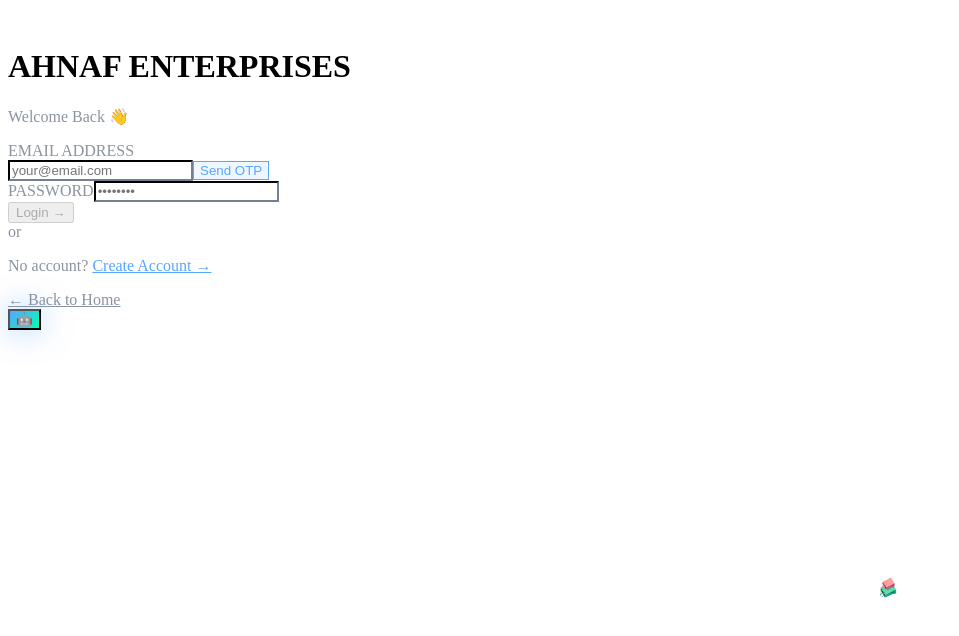
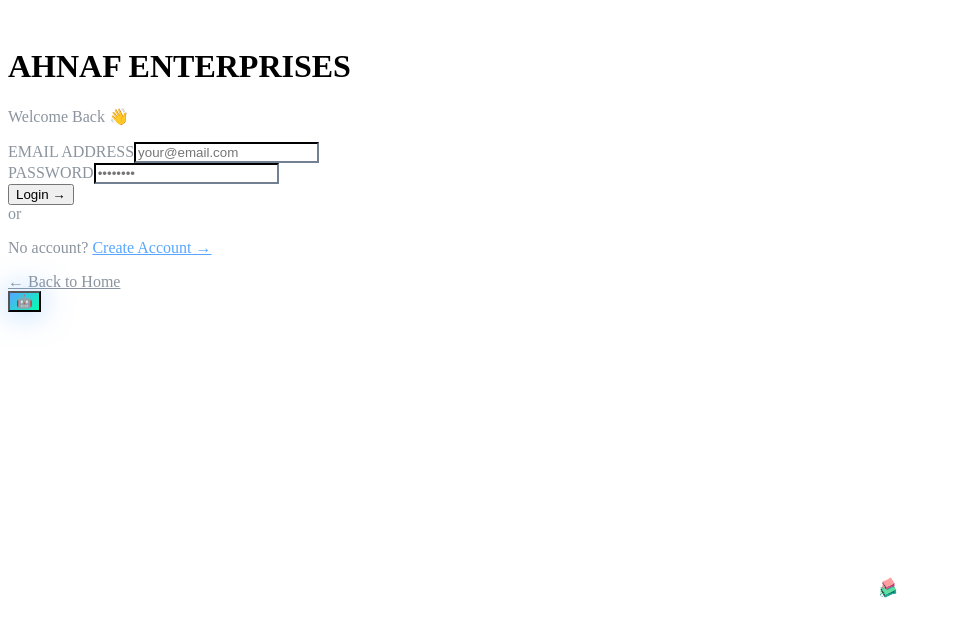
Before and after one commit to mohamedemaan/ahnaf-co, a React (Vite) app in the folder client/client/: page /login in a window 1280 px wide. Shown: the top 636 px of the page, without its empty margins (0-959 px from the left). Built offline with nearby package versions, Linux system fonts and the light colour scheme.

Commit message:
Remove OTP from Login page

```diff
--- a/client/client/src/pages/Login.jsx
+++ b/client/client/src/pages/Login.jsx
@@ -10,33 +10,12 @@ function Login() {
   const [formData, setFormData] = useState({
     email: "",
     password: "",
-    otp: "",
   });
-  const [otpSent, setOtpSent] = useState(false);
   const [loading, setLoading] = useState(false);
   const [focused, setFocused] = useState("");
 
   const handleChange = (e) => {
     setFormData({ ...formData, [e.target.name]: e.target.value });
-  };
-
-  const sendOtp = async () => {
-    if (!formData.email) {
-      alert("Email enter pannu!");
-      return;
-    }
-    try {
-      setLoading(true);
-      await axios.post(`${API}/api/auth/send-otp`, {
-        email: formData.email,
-      });
-      setOtpSent(true);
-      alert("OTP sent! 📧");
-    } catch {
-      alert("OTP failed ❌");
-    } finally {
-      setLoading(false);
-    }
   };
 
   const loginUser = async (e) => {
@@ -126,7 +105,7 @@ function Login() {
         {/* Form */}
         <form onSubmit={loginUser}>
 
-          {/* Email + OTP */}
+          {/* Email */}
           <motion.div
             initial={{ opacity: 0, x: -20 }}
             animate={{ opacity: 1, x: 0 }}
@@ -139,7 +118,6 @@ function Login() {
             >
               EMAIL ADDRESS
             </label>
-            <div className="flex gap-2">
             <input
               type="email"
               name="email"
@@ -147,30 +125,12 @@ function Login() {
               onChange={handleChange}
               onFocus={() => setFocused("email")}
               onBlur={() => setFocused("")}
-                className="dark-input flex-1"
+              className="dark-input w-full"
               style={{
                 borderColor: focused === "email" ? "#58A6FF" : "#30363D",
               }}
               required
             />
-              <motion.button
-                type="button"
-                whileHover={{ scale: 1.05 }}
-                whileTap={{ scale: 0.95 }}
-                onClick={sendOtp}
-                disabled={loading || otpSent}
-                className="px-4 py-3 rounded-xl text-xs font-bold whitespace-nowrap"
-                style={{
-                  background: otpSent
-                    ? "rgba(0,255,179,0.1)"
-                    : "rgba(88,166,255,0.1)",
-                  border: `1px solid ${otpSent ? "#00FFB3" : "#58A6FF"}`,
-                  color: otpSent ? "#00FFB3" : "#58A6FF",
-                }}
-              >
-                {otpSent ? "✓ Sent" : "Send OTP"}
-              </motion.button>
-            </div>
           </motion.div>
 
           {/* Password */}
@@ -178,7 +138,7 @@ function Login() {
             initial={{ opacity: 0, x: -20 }}
             animate={{ opacity: 1, x: 0 }}
             transition={{ delay: 0.4 }}
-            className="mb-4"
+            className="mb-6"
           >
             <label
               className="text-xs font-semibold mb-2 block"
@@ -193,7 +153,7 @@ function Login() {
               onChange={handleChange}
               onFocus={() => setFocused("password")}
               onBlur={() => setFocused("")}
-              className="dark-input"
+              className="dark-input w-full"
               style={{
                 borderColor: focused === "password" ? "#58A6FF" : "#30363D",
               }}
@@ -201,47 +161,16 @@ function Login() {
             />
           </motion.div>
 
-          {/* OTP Input */}
-          {otpSent && (
-            <motion.div
-              initial={{ opacity: 0, height: 0 }}
-              animate={{ opacity: 1, height: "auto" }}
-              className="mb-4"
-            >
-              <label
-                className="text-xs font-semibold mb-2 block"
-                style={{ color: "#00FFB3", fontFamily: "JetBrains Mono" }}
-              >
-                ✦ ENTER OTP
-              </label>
-              <input
-                type="text"
-                name="otp"
-                placeholder="_ _ _ _ _ _"
-                onChange={handleChange}
-                maxLength={6}
-                className="dark-input text-center text-2xl tracking-[0.5em] font-bold"
-                style={{
-                  borderColor: "#00FFB3",
-                  boxShadow: "0 0 15px rgba(0,255,179,0.2)",
-                  color: "#00FFB3",
-                }}
-                required
-              />
-            </motion.div>
-          )}
-
           {/* Submit */}
           <motion.button
             type="submit"
             whileHover={{ scale: 1.02 }}
             whileTap={{ scale: 0.98 }}
-            disabled={loading || !otpSent}
+            disabled={loading}
             initial={{ opacity: 0 }}
             animate={{ opacity: 1 }}
             transition={{ delay: 0.5 }}
             className="cyber-btn w-full py-4 text-base font-bold rounded-xl mt-2"
-            style={{ opacity: !otpSent ? 0.5 : 1 }}
           >
             {loading ? (
               <span className="flex items-center justify-center gap-2">
```
Lines whose indentation alone changed are shown as unchanged.
